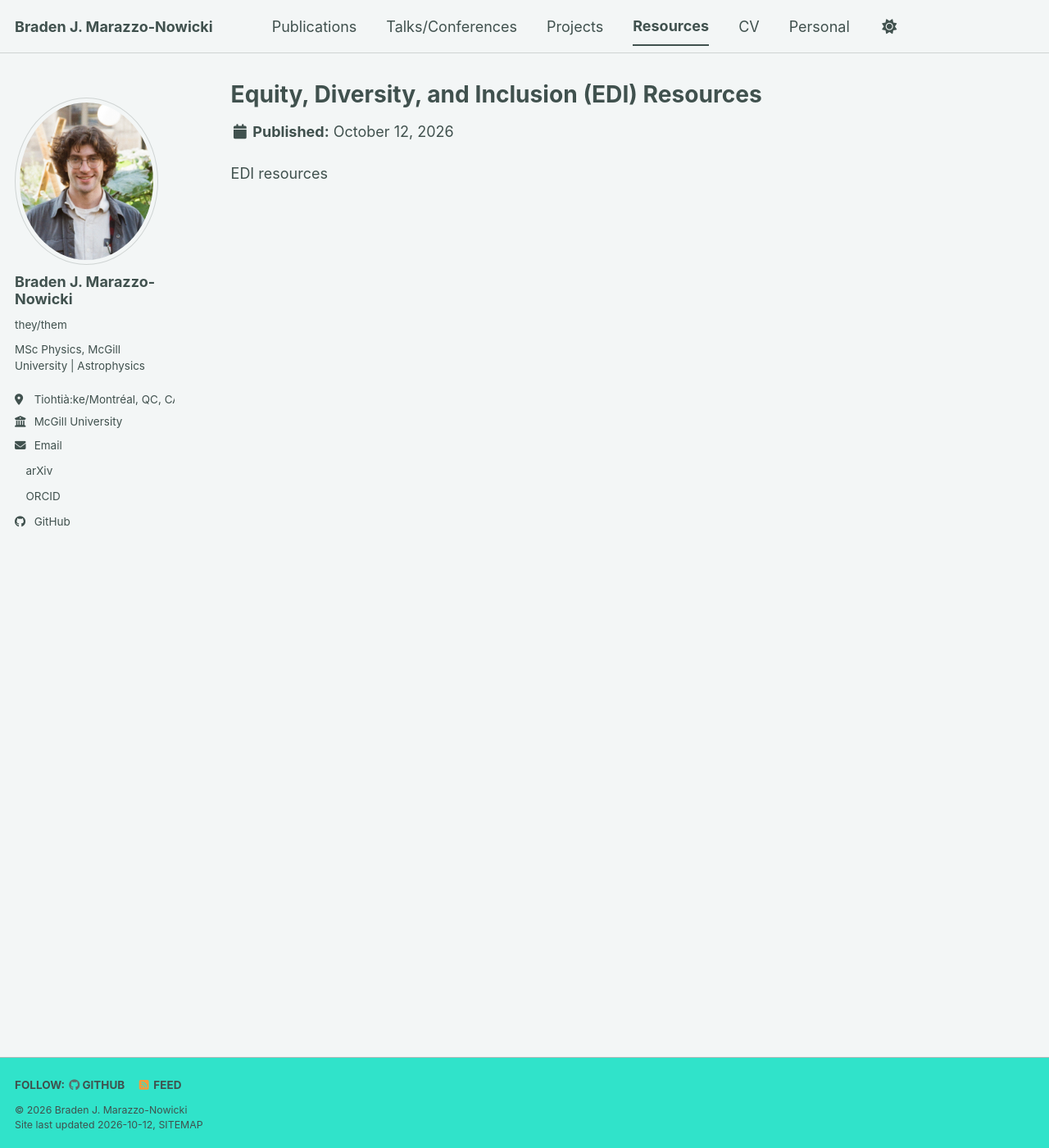
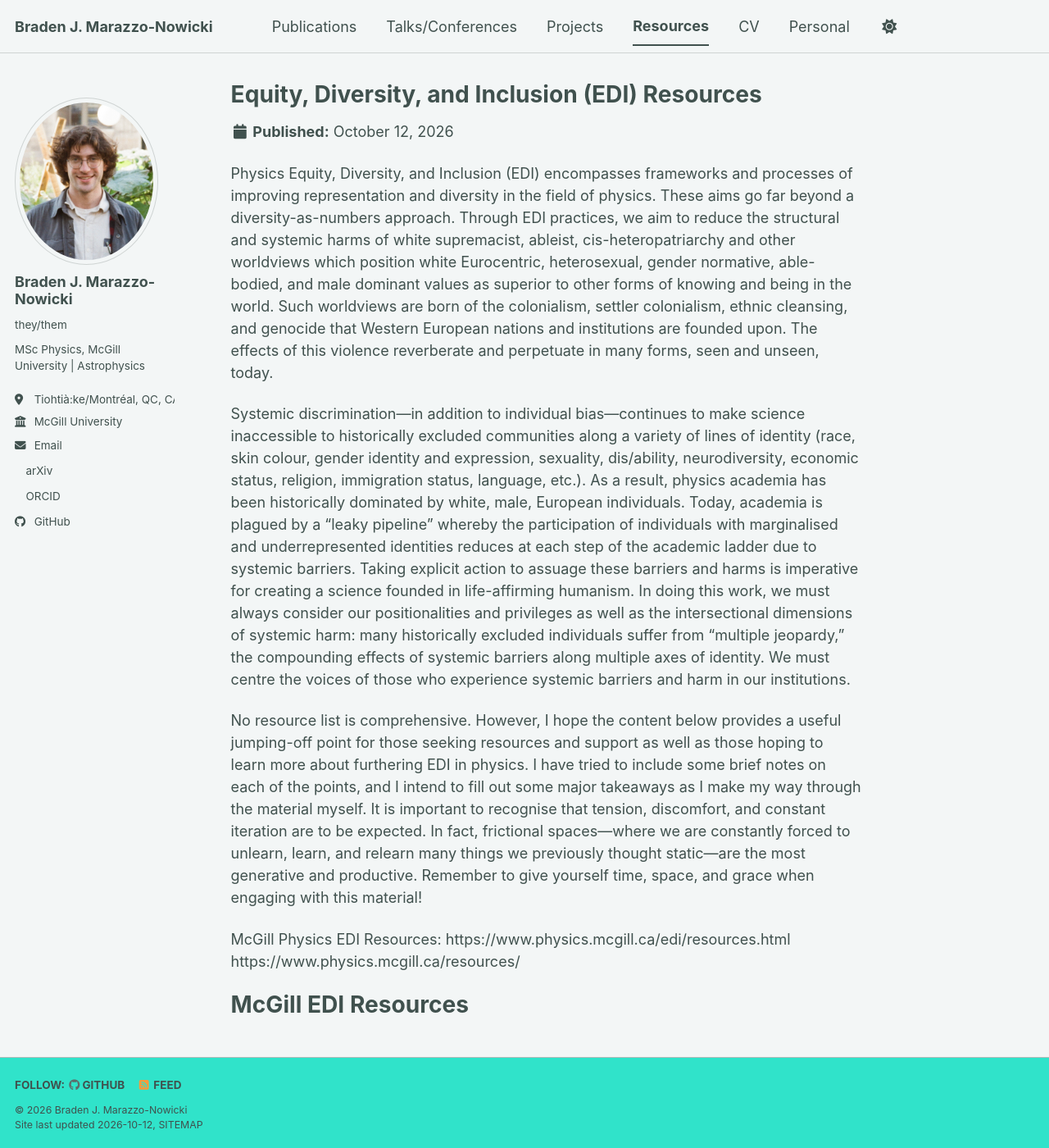
Before and after one commit to marazzo-nowicki/marazzo-nowicki.github.io, a Jekyll site: the page built from _resources/Equity, Diversity, and Inclusion (EDI) Resources.md, in a window 1280 px wide and 1400 px high. Shown: the whole window at 82% size. Built offline with Jekyll 4.4.1, drawn with Linux system fonts in a browser that asks for light colours; a style sheet for code colours, icons or effects is not loaded; some of the changed text lies outside the part shown.

Commit message:
Update Equity, Diversity, and Inclusion (EDI) Resources.md

```diff
--- a/_resources/Equity, Diversity, and Inclusion (EDI) Resources.md
+++ b/_resources/Equity, Diversity, and Inclusion (EDI) Resources.md
@@ -1,3 +1,11 @@
+---
+title: "Equity, Diversity, and Inclusion (EDI) Resources"
+collection: resources
+permalink: /resources/EDI-resources/
+author_profile: true
+excerpt: 'excerpt'
+---
+
 Physics Equity, Diversity, and Inclusion (EDI) encompasses frameworks and processes of improving representation and diversity in the field of physics. These aims go far beyond a diversity-as-numbers approach. Through EDI practices, we aim to reduce the structural and systemic harms of white supremacist, ableist, cis-heteropatriarchy and other worldviews which position white Eurocentric, heterosexual, gender normative, able-bodied, and male dominant values as superior to other forms of knowing and being in the world. Such worldviews are born of the colonialism, settler colonialism, ethnic cleansing, and genocide that Western European nations and institutions are founded upon. The effects of this violence reverberate and perpetuate in many forms, seen and unseen, today.
 
 Systemic discrimination---in addition to individual bias---continues to make science inaccessible to historically excluded communities along a variety of lines of identity (race, skin colour, gender identity and expression, sexuality, dis/ability, neurodiversity, economic status, religion, immigration status, language, etc.). As a result, physics academia has been historically dominated by white, male, European individuals. Today, academia is plagued by a "leaky pipeline" whereby the participation of individuals with marginalised and underrepresented identities reduces at each step of the academic ladder due to systemic barriers. Taking explicit action to assuage these barriers and harms is imperative for creating a science founded in life-affirming humanism. In doing this work, we must always consider our positionalities and privileges as well as the intersectional dimensions of systemic harm: many historically excluded individuals suffer from "multiple jeopardy," the compounding effects of systemic barriers along multiple axes of identity. We must centre the voices of those who experience systemic barriers and harm in our institutions.
```
